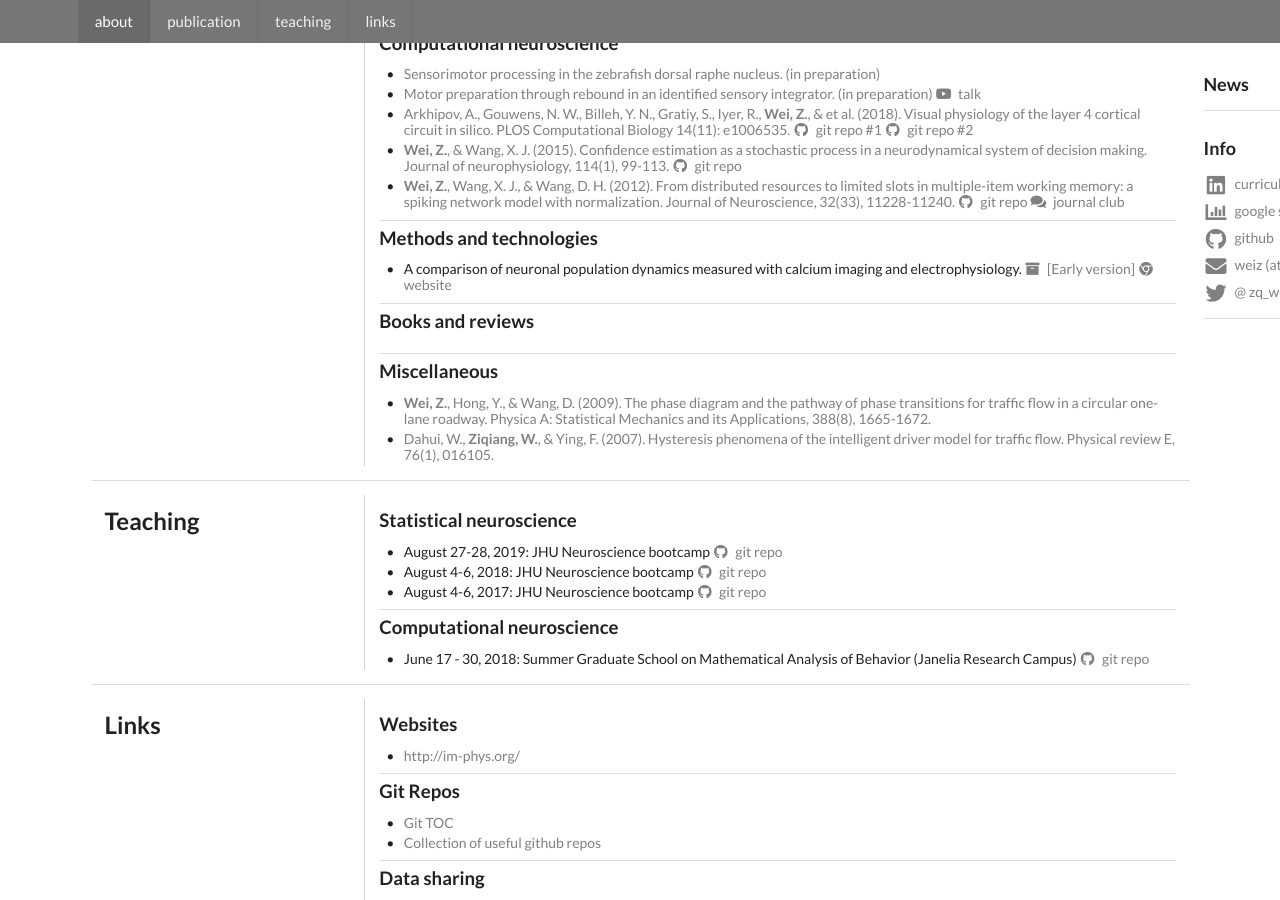
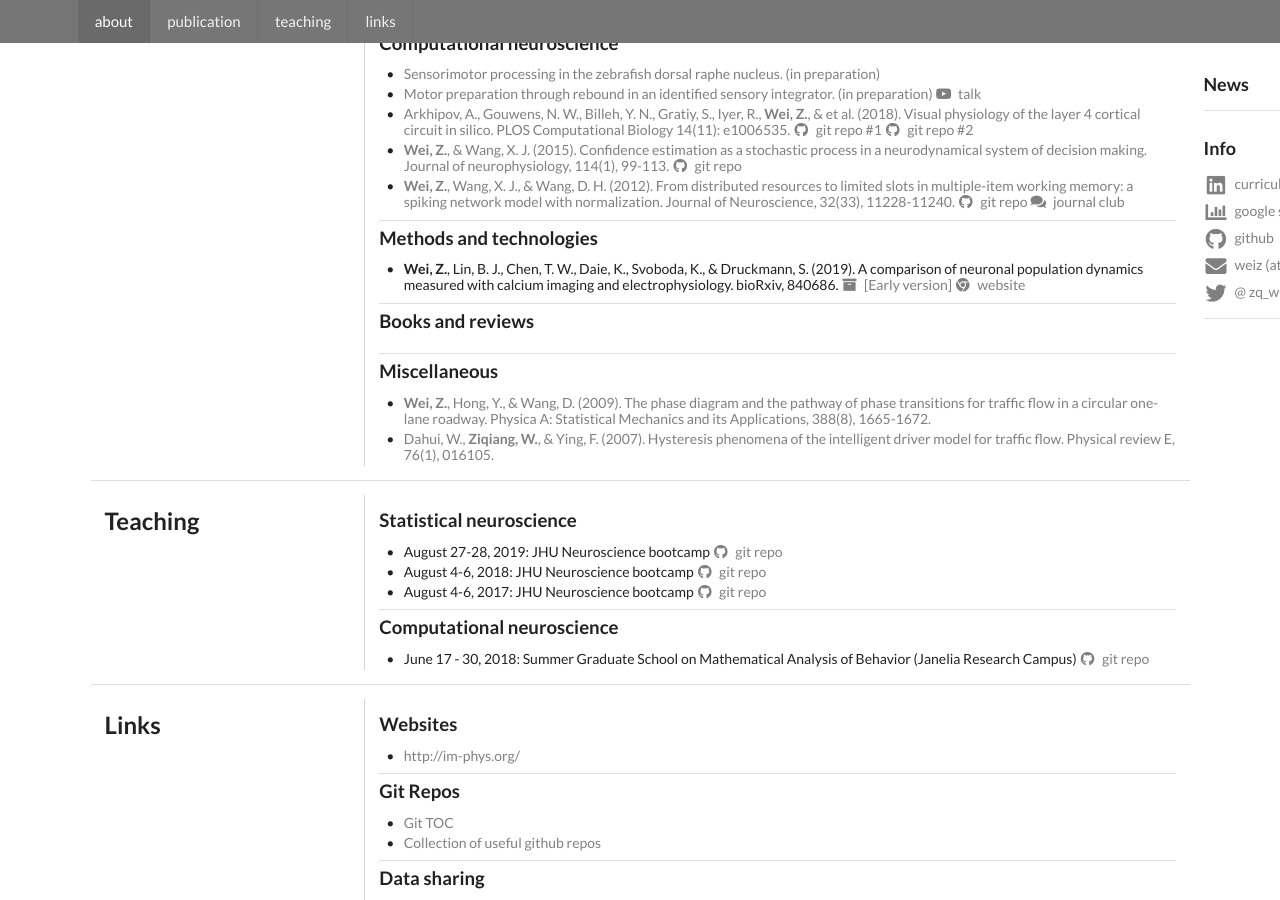
Before and after one commit to zqwei/zqwei.github.io, a Jekyll site: the page built from index.html, in a window 1280 px wide and 900 px high, scrolled down 1151 px. Built offline with Jekyll 4.4.1, drawn with Linux system fonts in a browser that asks for light colours.

Commit message:
Update publication.html

```diff
--- a/_includes/publication.html
+++ b/_includes/publication.html
@@ -106,7 +106,9 @@
         <div class="ui bulleted list">
           <div class="item">
             <!-- <a href=""> -->
+            <b>Wei, Z.</b>, Lin, B. J., Chen, T. W., Daie, K., Svoboda, K., & Druckmann, S. (2019).
             A comparison of neuronal population dynamics measured with calcium imaging and electrophysiology.
+            bioRxiv, 840686.
             <!-- </a> -->
               <a href="https://www.biorxiv.org/content/10.1101/840686v1">
                 <i class="archive icon"></i> [Early version]
```
